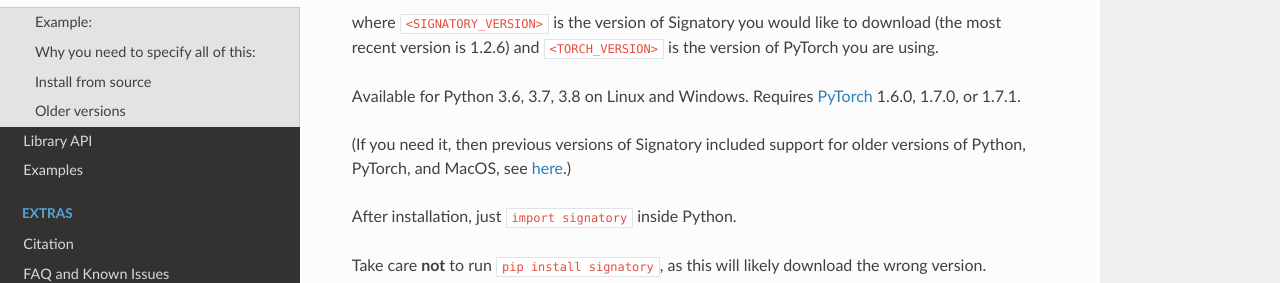
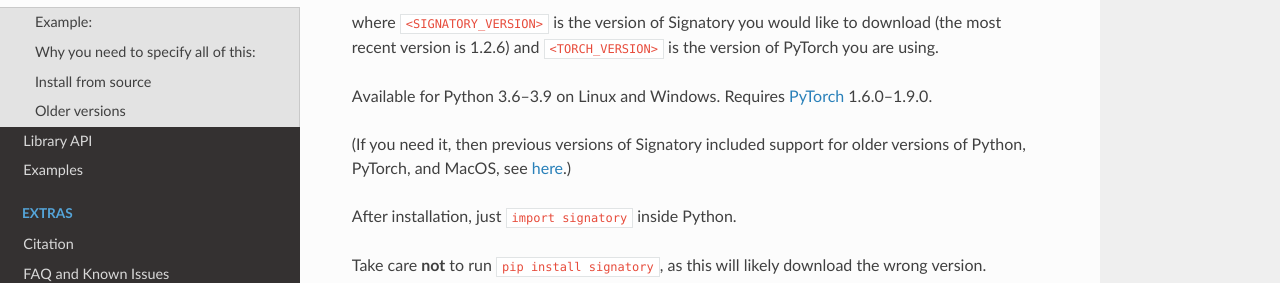
Before and after one commit to patrick-kidger/signatory, a Sphinx documentation site: the page built from docs/pages/usage/installation.rst, in a window 1280 px wide and 900 px high. Shown: the part 216-499 px from the top of the window. Built offline with Sphinx 7.4.7 and the Read the Docs theme 2.0.0, drawn with Linux system fonts in a browser that asks for light colours.

Commit message:
Update installation.rst

```diff
--- a/docs/pages/usage/installation.rst
+++ b/docs/pages/usage/installation.rst
@@ -9,7 +9,7 @@ Installation
 
 where ``<SIGNATORY_VERSION>`` is the version of Signatory you would like to download (the most recent version is |version|) and ``<TORCH_VERSION>`` is the version of PyTorch you are using.
 
-Available for Python 3.6, 3.7, 3.8 on Linux and Windows. Requires `PyTorch <http://pytorch.org/>`__ 1.6.0, 1.7.0, or 1.7.1.
+Available for Python 3.6--3.9 on Linux and Windows. Requires `PyTorch <http://pytorch.org/>`__ 1.6.0--1.9.0.
 
 (If you need it, then previous versions of Signatory included support for older versions of Python, PyTorch, and MacOS, see `here <https://signatory.readthedocs.io/en/latest/pages/usage/installation.html#older-versions>`__.)
 
```
